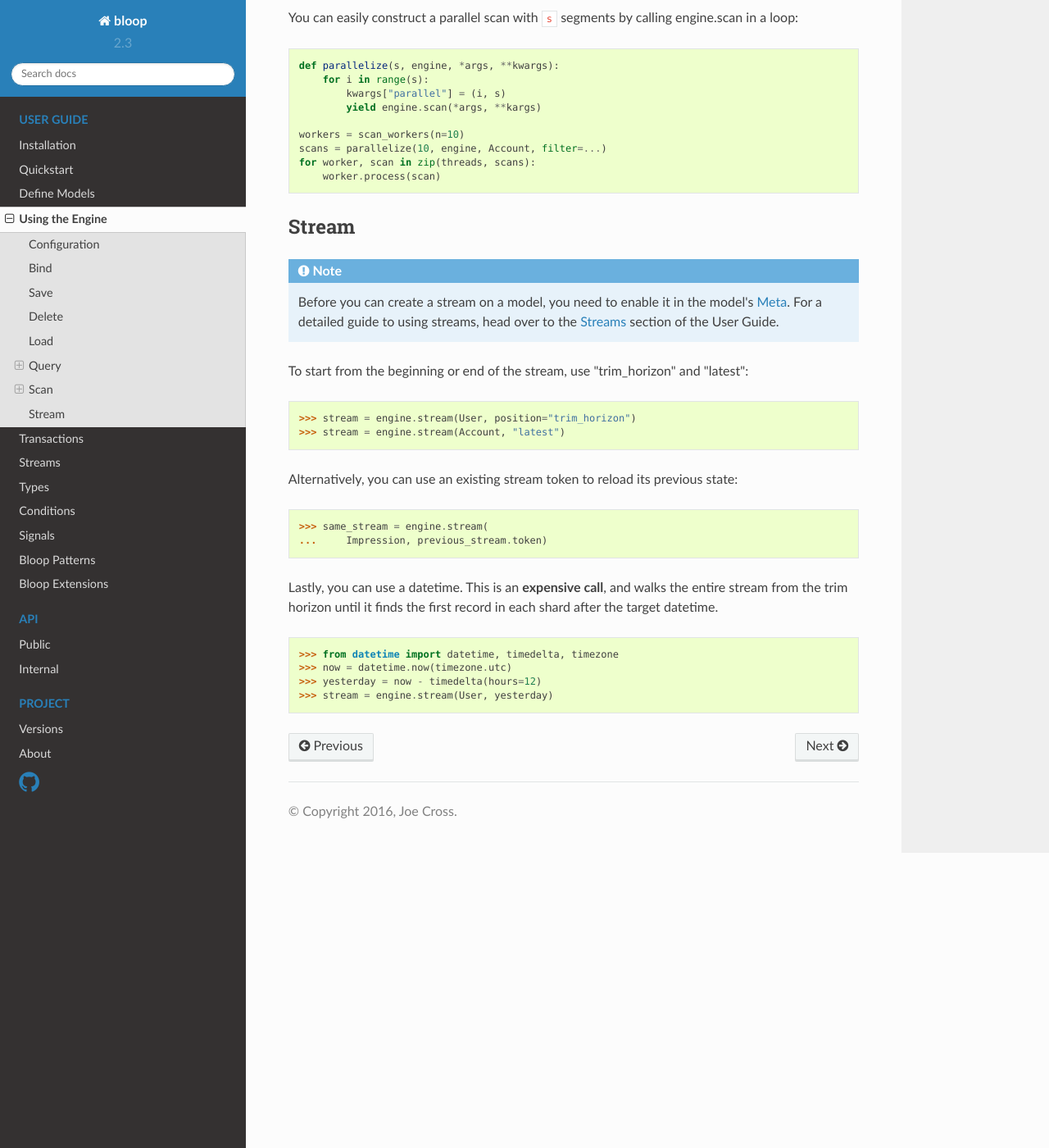
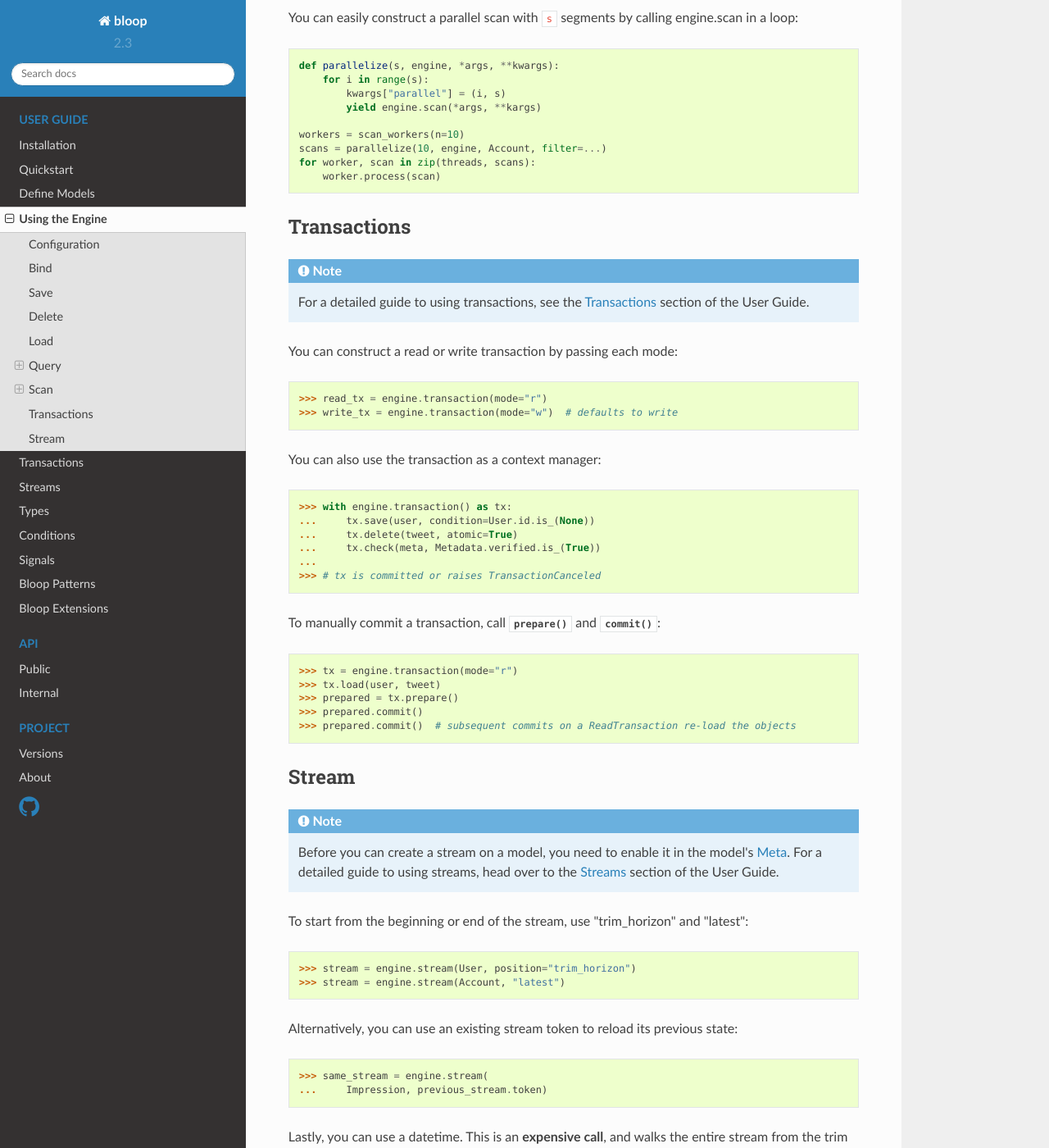
Before and after one commit to numberoverzero/bloop, a Sphinx documentation site: the page built from docs/user/engine.rst, in a window 1280 px wide and 1400 px high, scrolled down 9958 px. Shown: the whole window at 82% size. Built offline with Sphinx 7.4.7 and the Read the Docs theme 2.0.0, drawn with Linux system fonts in a browser that asks for light colours.

Commit message:
Add transactions to Engine User Guide #127

```diff
--- a/docs/user/engine.rst
+++ b/docs/user/engine.rst
@@ -561,6 +561,43 @@ You can easily construct a parallel scan with ``s`` segments by calling engine.s
 
 __ http://docs.aws.amazon.com/amazondynamodb/latest/developerguide/QueryAndScan.html#QueryAndScanParallelScan
 
+==============
+ Transactions
+==============
+
+.. note::
+
+    For a detailed guide to using transactions, see the :ref:`user-transactions` section of the User Guide.
+
+You can construct a read or write transaction by passing each mode:
+
+.. code-block:: pycon
+
+    >>> read_tx = engine.transaction(mode="r")
+    >>> write_tx = engine.transaction(mode="w")  # defaults to write
+
+You can also use the transaction as a context manager:
+
+.. code-block:: pycon
+
+    >>> with engine.transaction() as tx:
+    ...     tx.save(user, condition=User.id.is_(None))
+    ...     tx.delete(tweet, atomic=True)
+    ...     tx.check(meta, Metadata.verified.is_(True))
+    ...
+    >>> # tx is committed or raises TransactionCanceled
+
+To manually commit a transaction, call :func:`prepare() <bloop.transactions.Transaction.prepare>` and
+:func:`commit() <bloop.transactions.PreparedTransaction.commit>`:
+
+.. code-block:: pycon
+
+    >>> tx = engine.transaction(mode="r")
+    >>> tx.load(user, tweet)
+    >>> prepared = tx.prepare()
+    >>> prepared.commit()
+    >>> prepared.commit()  # subsequent commits on a ReadTransaction re-load the objects
+
 ========
  Stream
 ========
```
Also changed, not shown: 2 other files.
